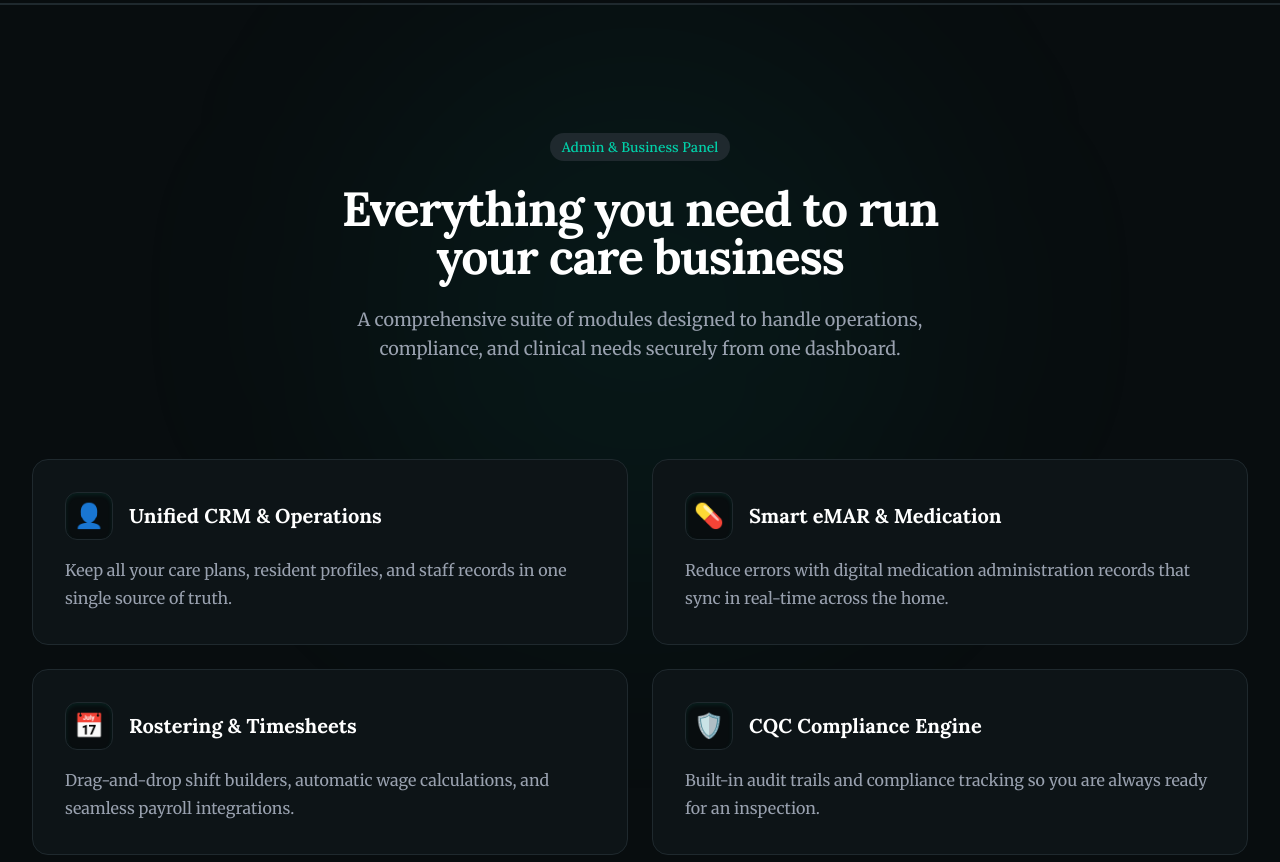
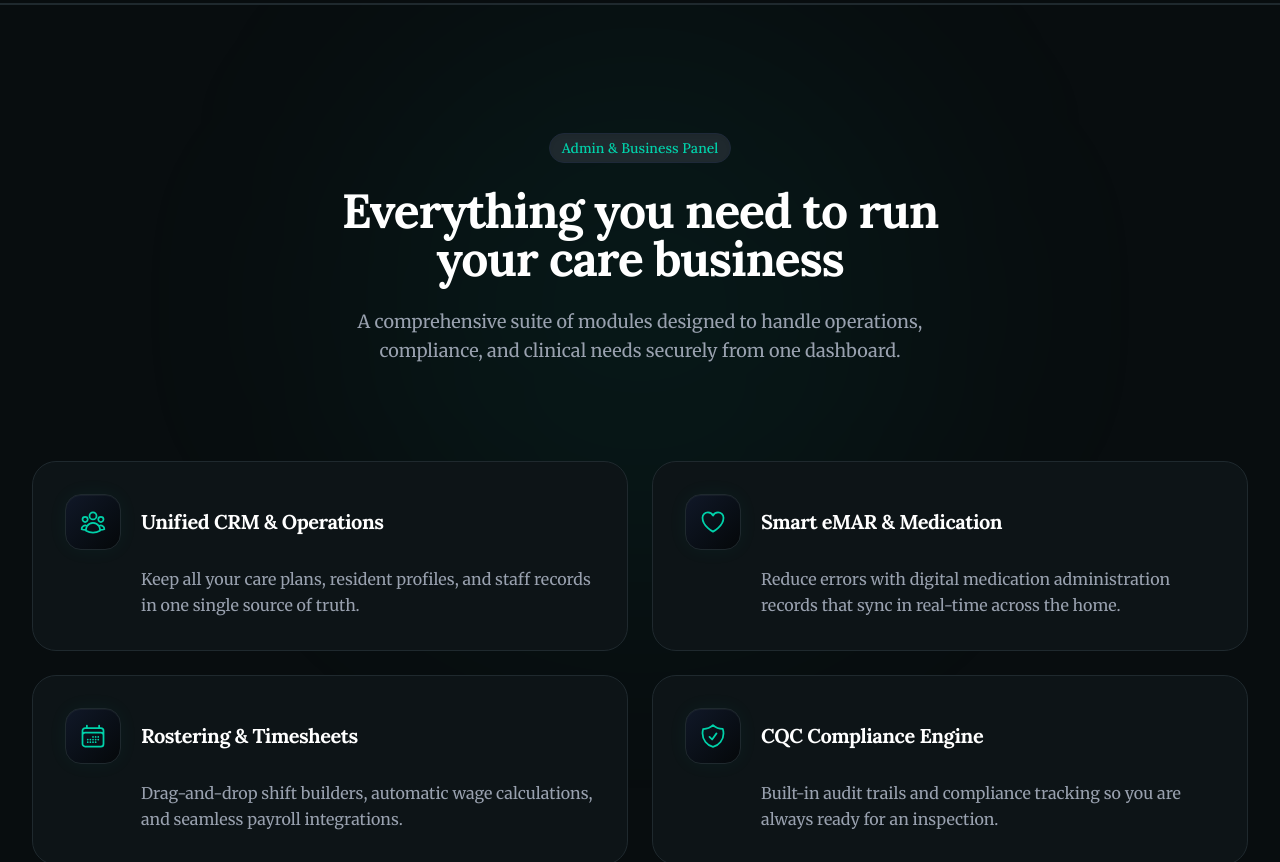
Before and after one commit to Iqbalhossen07/care-os, a Next.js app: page / in a window 1280 px wide. Shown: the part 2180-3042 px from the top of the page. Built offline with nearby package versions, Linux system fonts and the light colour scheme.

Commit message:
Replace FeatureGrid emojis with premium react-icons and sleek card styles

```diff
--- a/src/components/sections/FeatureGrid.tsx
+++ b/src/components/sections/FeatureGrid.tsx
@@ -1,35 +1,43 @@
 import React from 'react';
+import {
+  HiOutlineUserGroup,
+  HiOutlineHeart,
+  HiOutlineCalendarDays,
+  HiOutlineShieldCheck,
+  HiOutlineBuildingStorefront,
+  HiOutlineChartBar
+} from 'react-icons/hi2';
 
 const features = [
   {
     name: 'Unified CRM & Operations',
     description: 'Keep all your care plans, resident profiles, and staff records in one single source of truth.',
-    icon: '👤',
+    icon: HiOutlineUserGroup,
   },
   {
     name: 'Smart eMAR & Medication',
     description: 'Reduce errors with digital medication administration records that sync in real-time across the home.',
-    icon: '💊',
+    icon: HiOutlineHeart,
   },
   {
     name: 'Rostering & Timesheets',
     description: 'Drag-and-drop shift builders, automatic wage calculations, and seamless payroll integrations.',
-    icon: '📅',
+    icon: HiOutlineCalendarDays,
   },
   {
     name: 'CQC Compliance Engine',
     description: 'Built-in audit trails and compliance tracking so you are always ready for an inspection.',
-    icon: '🛡️',
+    icon: HiOutlineShieldCheck,
   },
   {
     name: 'Kitchen & Inventory',
     description: 'Manage menus, track dietary requirements, and control stock levels efficiently.',
-    icon: '🍳',
+    icon: HiOutlineBuildingStorefront,
   },
   {
     name: 'Business Analytics',
     description: 'Beautiful dashboards providing insights into occupancy, revenue, and care quality metrics.',
-    icon: '📈',
+    icon: HiOutlineChartBar,
   },
 ];
 
@@ -39,9 +47,9 @@ export function FeatureGrid() {
       {/* Background Glow */}
       <div className="absolute top-0 left-1/2 -translate-x-1/2 w-[600px] h-[600px] bg-brand/5 rounded-full blur-[120px] pointer-events-none"></div>
 
-      <div className="mx-auto max-w-7xl px-6 lg:px-8 relative">
+      <div className="mx-auto max-w-7xl px-6 lg:px-8 relative z-10">
         <div className="mx-auto max-w-2xl lg:text-center">
-          <div className="inline-flex items-center gap-2 rounded-full bg-border-dark px-3 py-1 text-sm font-medium text-brand mb-6">
+          <div className="inline-flex items-center gap-2 rounded-full bg-border-dark px-3 py-1 text-sm font-medium text-brand mb-6 shadow-inner border border-gray-800">
             Admin & Business Panel
           </div>
           <h2 className="font-sans text-3xl font-bold tracking-tight text-white sm:text-4xl lg:text-5xl">
@@ -55,16 +63,17 @@ export function FeatureGrid() {
         <div className="mx-auto mt-16 max-w-2xl sm:mt-20 lg:mt-24 lg:max-w-none">
           <div className="grid max-w-xl grid-cols-1 gap-6 lg:max-w-none lg:grid-cols-2">
             {features.map((feature) => (
-              <div key={feature.name} className="relative p-8 rounded-2xl bg-card-dark border border-border-dark hover:border-brand/30 transition-colors group">
-                <div className="flex items-center gap-4 mb-4">
-                  <div className="flex h-12 w-12 items-center justify-center rounded-xl bg-background border border-border-dark group-hover:border-brand/50 transition-colors text-2xl shadow-inner shadow-brand/10">
-                    {feature.icon}
+              <div key={feature.name} className="relative p-8 rounded-3xl bg-card-dark border border-border-dark hover:border-brand/40 transition-all duration-300 group hover:shadow-[0_0_40px_rgba(0,210,170,0.05)] hover:-translate-y-1">
+                <div className="flex items-center gap-5 mb-4">
+                  {/* Premium Icon Container */}
+                  <div className="flex h-14 w-14 shrink-0 items-center justify-center rounded-2xl bg-gradient-to-br from-gray-900 to-[#05080a] border border-border-dark text-brand shadow-[inset_0_1px_1px_rgba(255,255,255,0.05),0_0_20px_rgba(0,210,170,0.05)] group-hover:border-brand/50 group-hover:shadow-[inset_0_1px_1px_rgba(255,255,255,0.1),0_0_25px_rgba(0,210,170,0.25)] group-hover:text-white transition-all duration-300">
+                    <feature.icon className="w-7 h-7" aria-hidden="true" />
                   </div>
-                  <h3 className="text-xl font-bold font-sans text-white">
+                  <h3 className="text-xl font-bold font-sans text-white tracking-tight">
                     {feature.name}
                   </h3>
                 </div>
-                <p className="text-base leading-7 text-gray-400 font-serif">
+                <p className="text-base leading-relaxed text-gray-400 font-serif mt-2 pl-[76px]">
                   {feature.description}
                 </p>
               </div>
```
